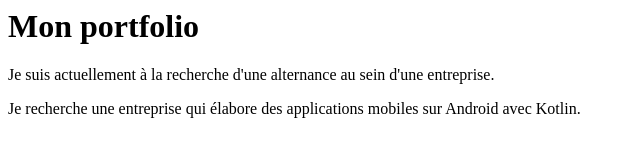
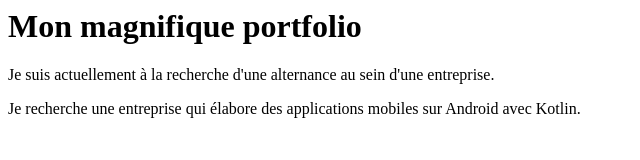
Before and after one commit to Tekeani/marie.github.io, a plain HTML site: page index.html in a window 1280 px wide. Shown: the whole page, without its empty margins (0-640 px from the left). Drawn offline with Linux system fonts and the light colour scheme.

Commit message:
sauvegarde5

```diff
--- a/index.html
+++ b/index.html
@@ -1,3 +1,3 @@
-<h1>Mon portfolio</h1>
+<h1>Mon magnifique portfolio</h1>
 <p>Je suis actuellement à la recherche d'une alternance au sein d'une entreprise.</p>
 <p>Je recherche une entreprise qui élabore des applications mobiles sur Android avec Kotlin.</p>
```
